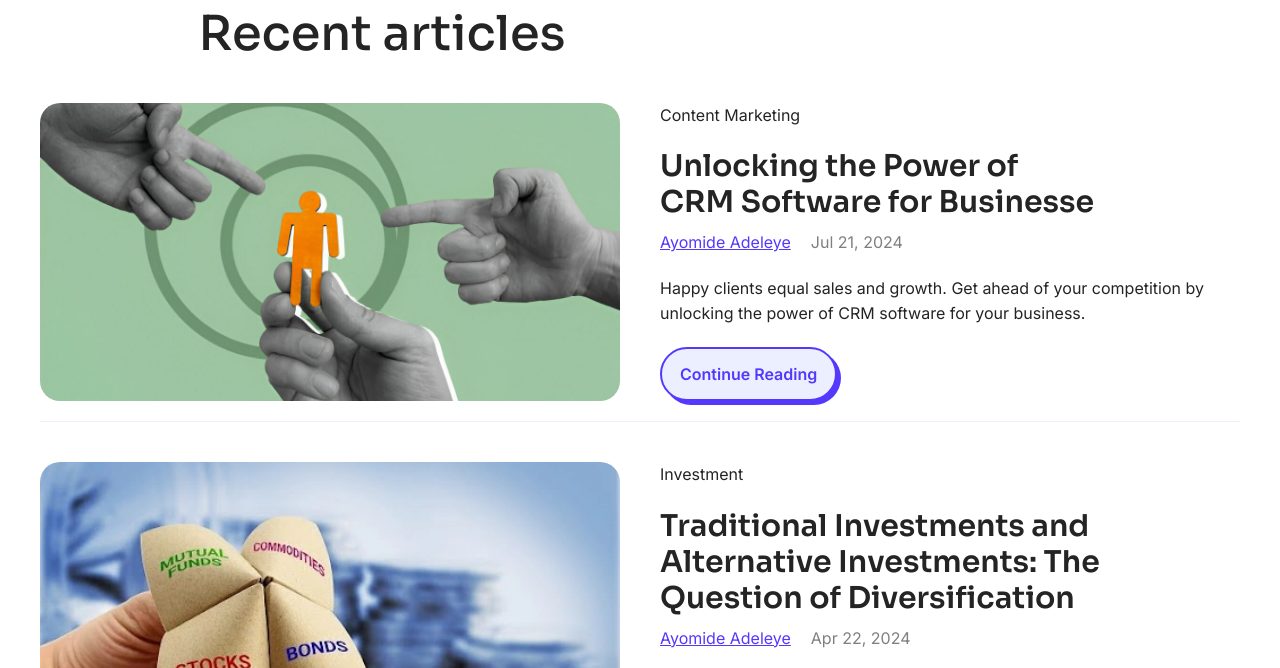
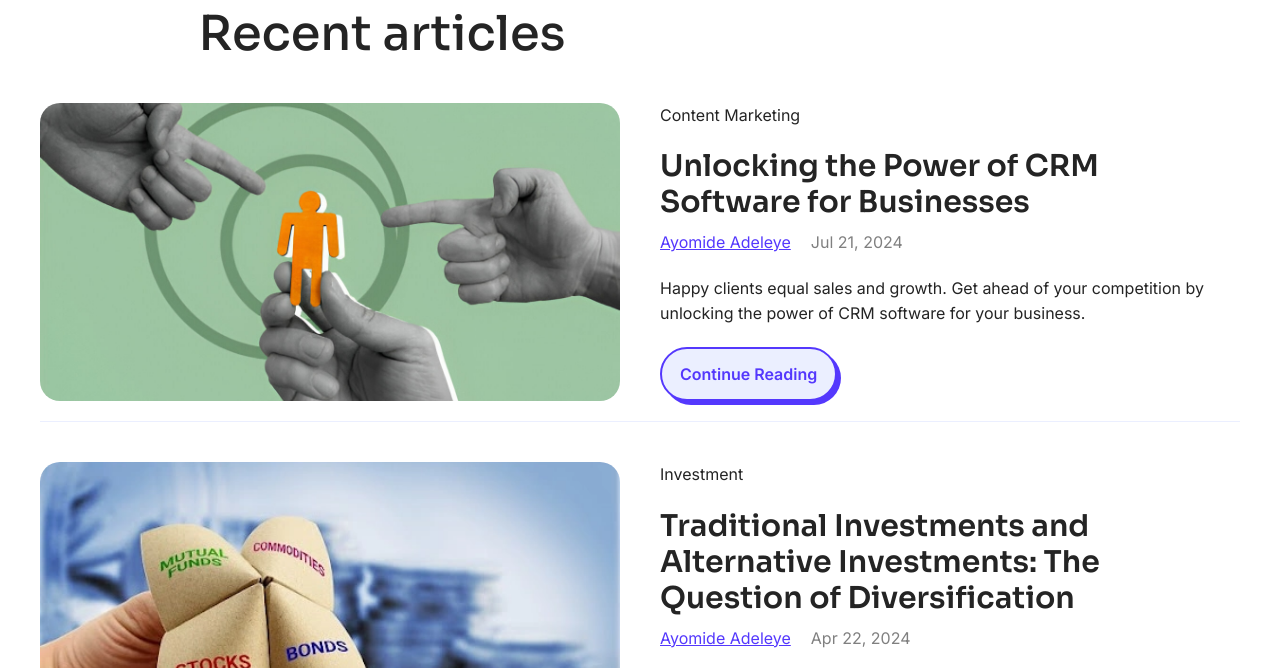
Before and after one commit to Ajeyinka/Newayo, an Eleventy site: page src/blog.njk in a window 1280 px wide. Shown: the part 89-757 px from the top of the page. Built offline with nearby package versions, Linux system fonts and the light colour scheme; Eleventy itself is replaced by a stand-in of ours; files that its build step writes are made by us from their sources.

Commit message:
Update Blog “2024-07-28-unlocking-the-power-of-crm-software-for-businesses”

```diff
--- a/src/blog/2024-07-28-unlocking-the-power-of-crm-software-for-businesses.md
+++ b/src/blog/2024-07-28-unlocking-the-power-of-crm-software-for-businesses.md
@@ -1,5 +1,5 @@
 ---
-title: Unlocking the Power of CRM Software for Businesse
+title: Unlocking the Power of CRM Software for Businesses
 description: >-
   Happy clients equal sales and growth. Get ahead of your competition by
   unlocking the power of CRM software for your business.
```
